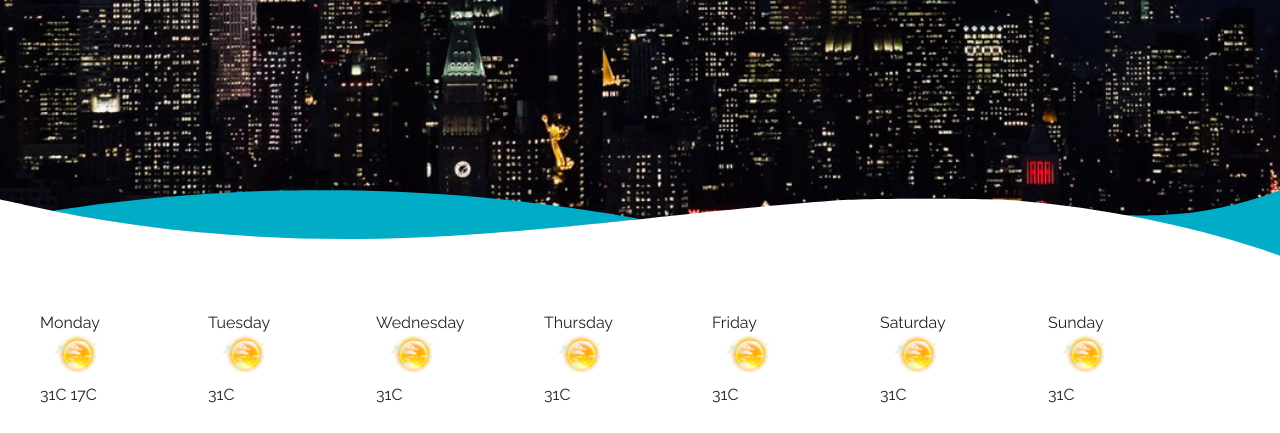
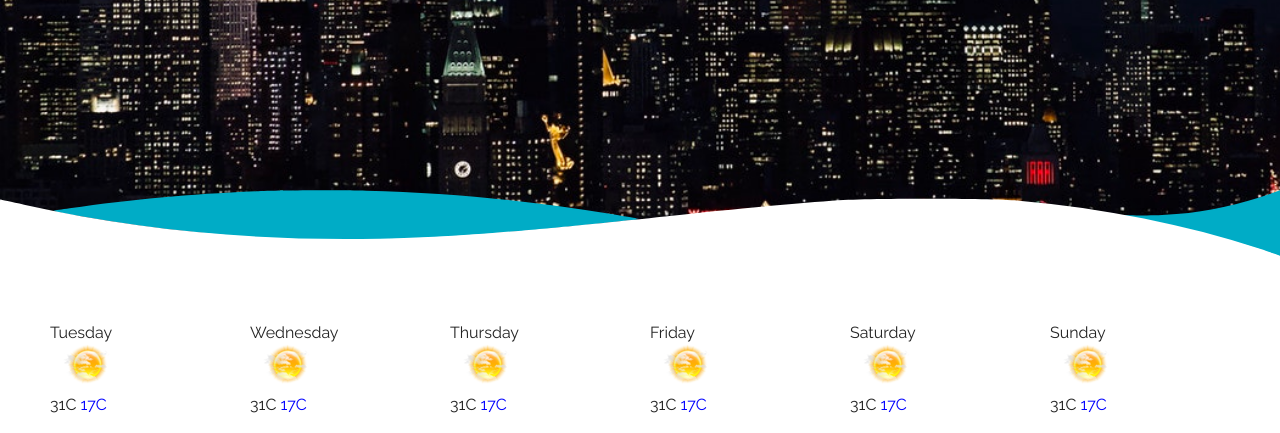
Before and after one commit to dodi-dodi/weather, a plain HTML site: page index.html in a window 1280 px wide. Shown: the part 367-800 px from the top of the page. Drawn offline with Linux system fonts and the light colour scheme.

Commit message:
add grid in day section

```diff
--- a/index.html
+++ b/index.html
@@ -33,40 +33,53 @@
 </header>
 <div class="container">
   <div class="row">
-    <div class="day_content">
-      <span class="day">Monday</span>
-      <img src="images/sun_icon.png" alt="">
-      <span class="temp" id="temp1">31C 17C</span>
+    <div class="col-xs-6 col-m-2 row-justify-center">
+      <span class="day">Tuesday</span>
+      <img class="icon-weather" src="images/sun_icon.png" alt="">
+      <div>
+      <span  class="temp-day" id="temp-day-tuesday">31C</span>
+      <span class="temp-night" id="temp-night-tuesday">17C</span>
+      </div>
     </div>
-    <div class="day_content">
-      <span class="day">Tuesday</span>
-      <img src="images/sun_icon.png" alt="">
-      <span  class="temp" id="temp2">31C</span>
+    <div class="col-xs-6 col-m-2 row-justify-center">
+      <span class="day">Wednesday</span>
+      <img class="icon-weather" src="images/sun_icon.png" alt="">
+      <div>
+        <span  class="temp-day" id="temp-day-wednesday">31C</span>
+        <span class="temp-night" id="temp-night-wednesday">17C</span>
+      </div>
     </div>
-    <div class="day_content">
-      <span class="day">Wednesday</span>
-      <img src="images/sun_icon.png" alt="">
-      <span class="temp" id="temp3">31C</span>
+    <div class="col-xs-6 col-m-2 row-justify-center">
+      <span class="day">Thursday</span>
+      <img class="icon-weather" src="images/sun_icon.png" alt="">
+      <div>
+        <span  class="temp-day" id="temp-day-thursday">31C</span>
+        <span class="temp-night" id="temp-night-thursday">17C</span>
+      </div>
     </div>
-    <div class="day_content">
-      <span class="day">Thursday</span>
-      <img src="images/sun_icon.png" alt="">
-      <span class="temp" id="temp4">31C</span>
-    </div>
-    <div class="day_content">
+    <div class="col-xs-6 col-m-2 row-justify-center">
       <span class="day">Friday</span>
       <img src="images/sun_icon.png" alt="">
-      <span class="temp" id="temp5">31C</span>
+      <div>
+        <span  class="temp-day" id="temp-day-friday">31C</span>
+        <span class="temp-night" id="temp-night-friday">17C</span>
+      </div>
     </div>
-    <div class="day_content">
+    <div class="col-xs-6 col-m-2 row-justify-center">
       <span class="day">Saturday</span>
-      <img src="images/sun_icon.png" alt="">
-      <span class="temp" id="temp6">31C</span>
+      <img class="icon-weather" src="images/sun_icon.png" alt="">
+      <div>
+        <span  class="temp-day" id="temp-day-saturday">31C</span>
+        <span class="temp-night" id="temp-night-saturday">17C</span>
+      </div>
     </div>
-    <div class="day_content">
+    <div class="col-xs-6 col-m-2 row-justify-center">
       <span class="day">Sunday</span>
-      <img src="images/sun_icon.png" alt="">
-      <span class="temp" id="temp7">31C</span>
+      <img class="icon-weather" src="images/sun_icon.png" alt="">
+      <div>
+        <span  class="temp-day" id="temp-day-sunday">31C</span>
+        <span class="temp-night" id="temp-night-sunday">17C</span>
+      </div>
     </div>
   </div>
 </div>
--- a/scss/_core.scss
+++ b/scss/_core.scss
@@ -33,14 +33,12 @@
 }
 
 //___________________________________________________________________________________________________
-.day_content {
-  flex-basis: 14%;
-}
+
 
 .day {
   display: block;
 }
 
-.temp {
-  display: block;
+.temp-night {
+  color: $color_blue;
 }
--- a/scss/_utils.scss
+++ b/scss/_utils.scss
@@ -1,2 +1,4 @@
 $root_font_size: 16px;
 $color_font: #F5F2EC;
+$color_black: black;
+$color_blue: blue;
```
Also changed, not shown: css/main.css.
